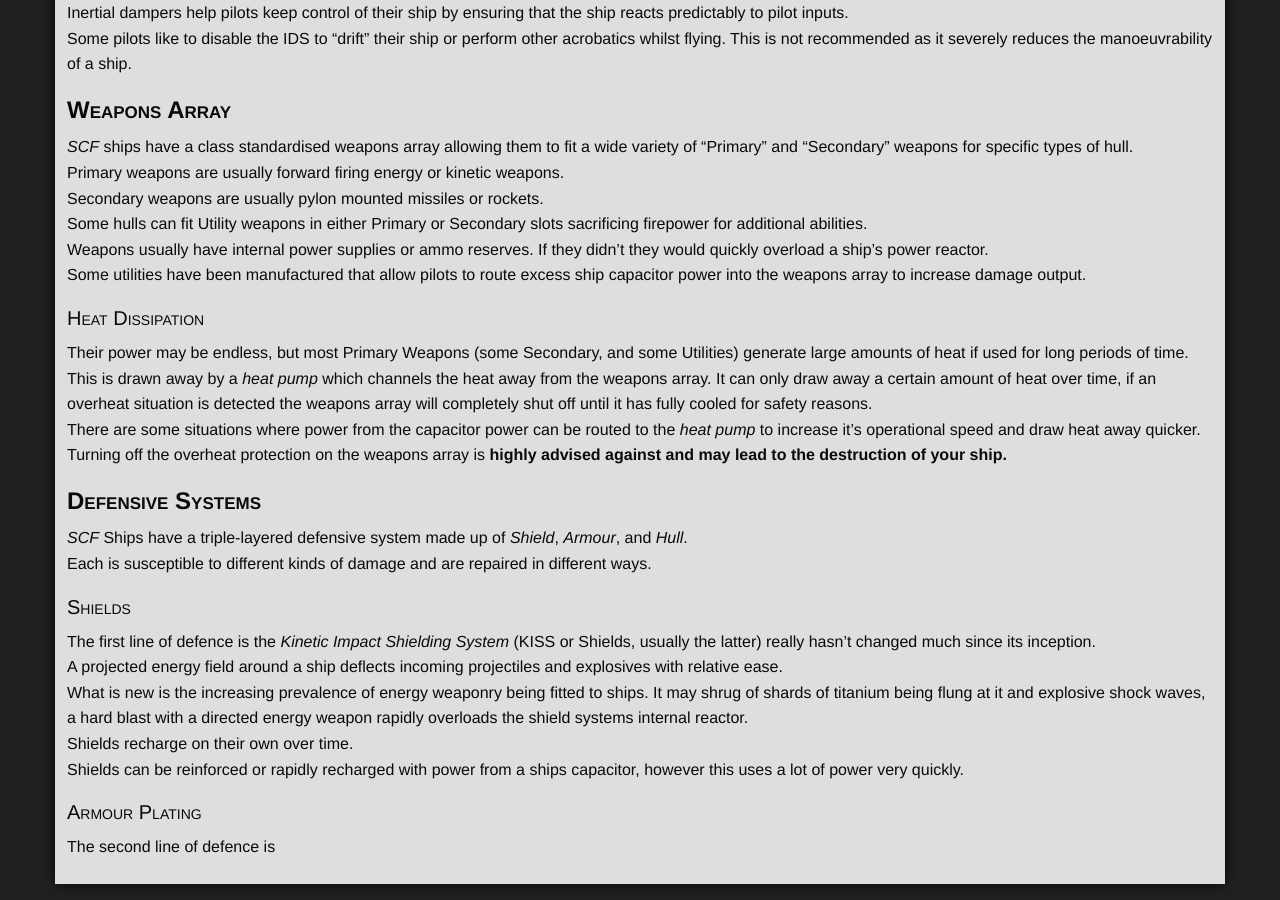
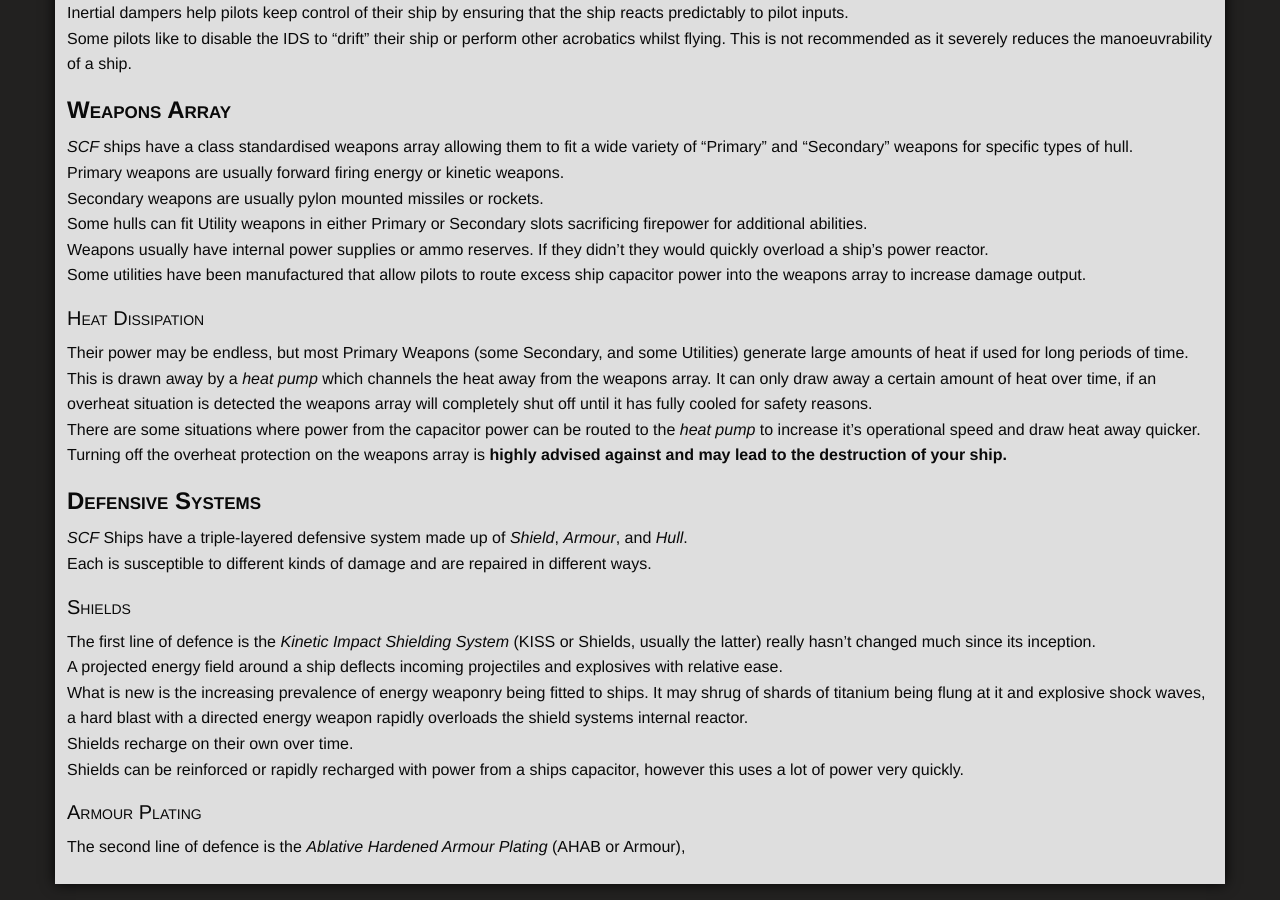
Before and after one commit to ori-sky/polar-space, a Jekyll site: the page built from designs/ships.md, in a window 1280 px wide and 900 px high, scrolled down 915 px. Built offline with Jekyll 4.4.1, drawn with Linux system fonts in a browser that asks for light colours; nearby versions of some CDN libraries; some web fonts are replaced; our own code applies the rules of GitHub Pages for plain Markdown files; library files that are not in the unit come from our copies.

Commit message:
designs/ships.md updated from https://stackedit.io/

```diff
--- a/designs/ships.md
+++ b/designs/ships.md
@@ -50,9 +50,9 @@ What is new is the increasing prevalence of energy weaponry being fitted to ship
 Shields recharge on their own over time.
 Shields can be reinforced or rapidly recharged with power from a ships capacitor, however this uses a lot of power very quickly.
 ### Armour Plating
-The second line of defence is
+The second line of defence is the *Ablative Hardened Armour Plating* (AHAB or Armour),
 <!--stackedit_data:
 eyJwcm9wZXJ0aWVzIjoiZXh0ZW5zaW9uczpcbiAgcHJlc2V0Oi
-BnZm1cbiIsImhpc3RvcnkiOlsyMTYwOTY3MTQsLTEwMzQwMjU5
-MTddfQ==
+BnZm1cbiIsImhpc3RvcnkiOlsyMTE0NTgzOSwtMTAzNDAyNTkx
+N119
 -->
```
